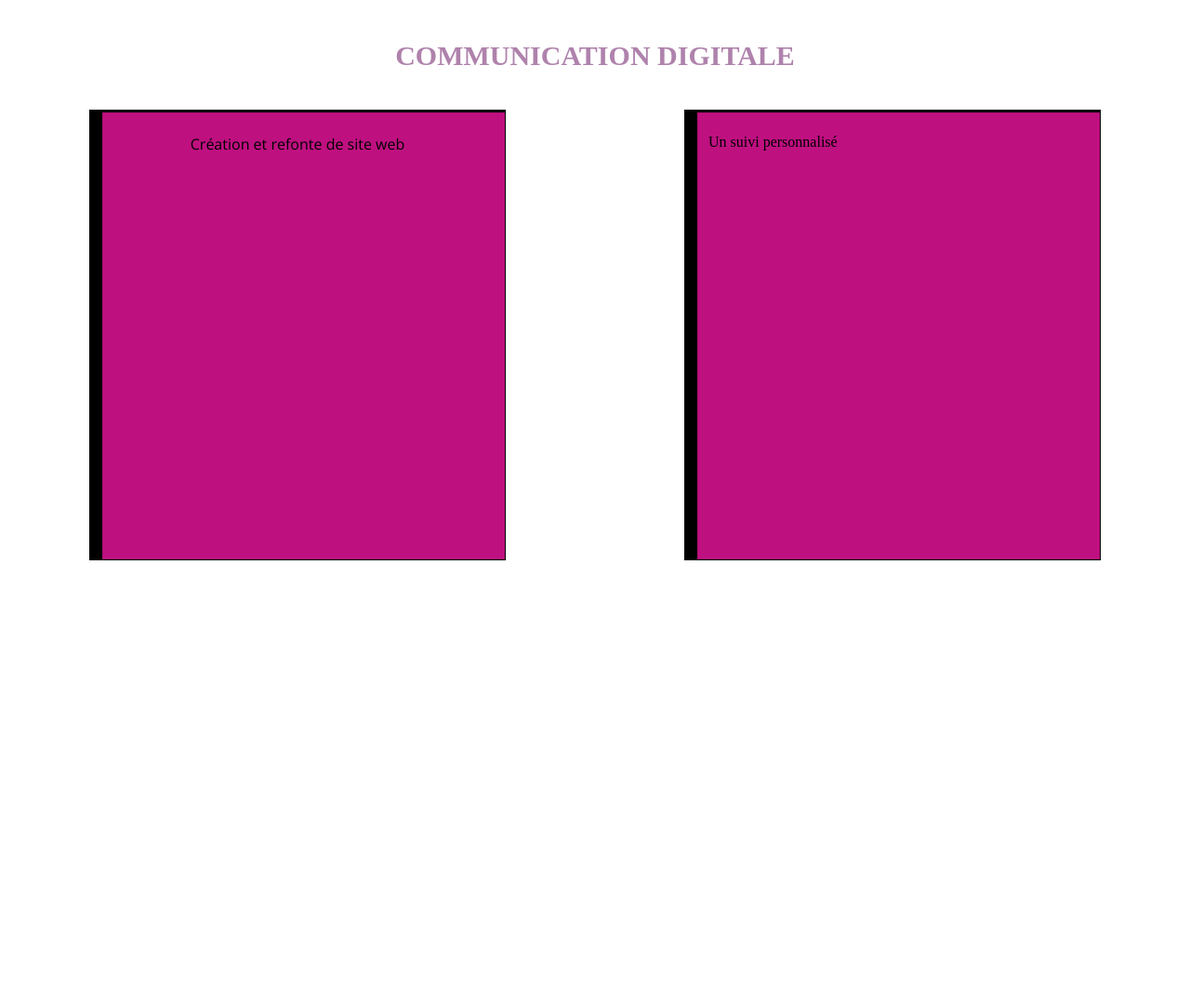
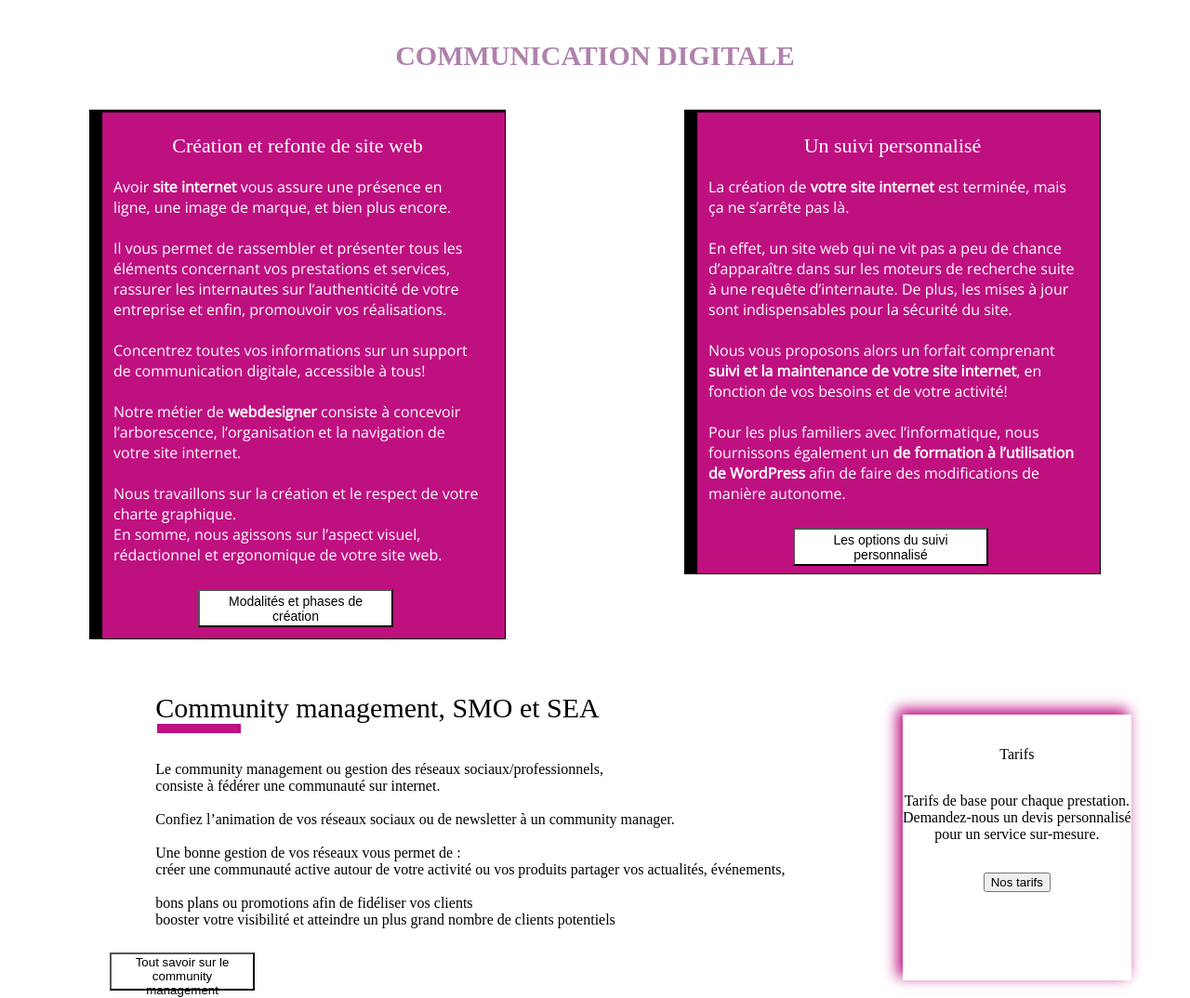
Before and after one commit to leelee04/Site-webdesign, a plain HTML site: page index.html in a window 1280 px wide. Shown: the part 693-1767 px from the top of the page at 93% size. Before the commit the page ends 1306 px from the top, so only its background shows below. Drawn offline with nearby package versions, Linux system fonts and the light colour scheme; a web font is replaced by a local one.

Commit message:
Community management, SMO et SEA et bloc droit

```diff
--- a/index.html
+++ b/index.html
@@ -65,13 +65,94 @@
     <h3 class="comdigitale">Communication digitale</h3>
     <div class="twoblocs">
         <div class="box1">
-<h4 class="titlebloc">Création et refonte de site web</h4>
+            <h4 class="titlebloc">Création et refonte de site web</h4>
+            <p class="ptextbox1">Avoir <strong> site internet</strong> vous assure une présence en ligne, une image de
+                marque, et bien plus encore. <br>
+                <br>
+                Il vous permet de rassembler et présenter tous les éléments concernant vos prestations et services,
+                rassurer les internautes sur l’authenticité de votre entreprise et enfin, promouvoir vos réalisations.
+
+                <br>
+                <br>
+                Concentrez toutes vos informations sur un support de communication digitale, accessible à tous!
+                <br>
+                <br>
+                Notre métier de <strong>webdesigner</strong> consiste à concevoir l’arborescence, l’organisation et la
+                navigation de votre site internet. <br>
+                <br>
+                Nous travaillons sur la création et le respect de votre charte graphique.
+                <br>
+                En somme, nous agissons sur l’aspect visuel, rédactionnel et ergonomique de votre site web.
+
+            </p>
+
+            <button class="btnbloc1"><span class="btntext">Modalités et phases de création</span></button>
+
+
         </div>
+
         <div class="box2">
             <h4 class="titlebloc2">Un suivi personnalisé</h4>
+            <p class="ptextbox2">La création de <strong>votre site internet</strong> est terminée, mais ça ne s’arrête
+                pas là.
+                <br>
+                <br>
+                En effet, un site web qui ne vit pas a peu de chance d’apparaître dans sur les moteurs de recherche
+                suite à une requête d’internaute.
+
+                De plus, les mises à jour sont indispensables pour la sécurité du site.
+                <br>
+                <br>
+                Nous vous proposons alors un forfait comprenant <strong> suivi et la maintenance de votre site
+                    internet</strong>, en fonction de vos besoins et de votre activité!
+                <br>
+                <br>
+                Pour les plus familiers avec l’informatique, nous fournissons également un <strong> de formation à
+                    l’utilisation de WordPress</strong> afin de faire des modifications de manière autonome.
+            </p>
+            <button class="btnbloc1"><span class="btntext">Les options du suivi personnalisé</span></button>
         </div>
     </div>
-<h4></h5>
+    <div class="twobloctext">
+        <div class="bloccommunity1">
+            <h6 class="titlecommunity">Community management, SMO et SEA</h6>
+            <p class="bordertitle"></p>
+            <p class="textcommunity">Le community management ou gestion des réseaux sociaux/professionnels,
+                <br>
+                consiste à fédérer une communauté sur internet.
+                <br>
+                <br>
+                Confiez l’animation de vos réseaux sociaux ou de newsletter à un community manager.
+                <br>
+                <br>
+                Une bonne gestion de vos réseaux vous permet de :
+                <br>
+                créer une communauté active autour de votre activité ou vos produits
+                partager vos actualités, événements,
+                <br>
+                <br>
+                bons plans ou promotions afin de fidéliser vos clients
+                <br>
+                booster votre visibilité et atteindre un plus grand nombre de clients potentiels
+            </p>
+            <button class="btncommunity">Tout savoir sur le community management</button>
+        </div>
+        <div class="bloccommunity2">
+            <div class="bloctarif">
+                <h1 class="tarif">Tarifs</h1>
+                <p class="ptarif">
+                    <center class="centertext">Tarifs de base pour chaque prestation.
+                        <br>
+                        Demandez-nous un devis personnalisé
+                        <br>
+                        pour un service sur-mesure.
+                </p>
+            </center>
+                <center class="centertext"><button class="btndevis">Nos tarifs</button></center>
+
+            </div>
+        </div>
+    </div>
 </body>
 
 </html>
--- a/style.css
+++ b/style.css
@@ -233,16 +233,17 @@ hr {
 }
 .box1{
     width: 35%;
-    height: 485px;
+    height: 570px;
     margin: 10px;
     padding: 25px;
     border: 1px solid black;
     background-color: #BF1080;
     box-shadow: inset 12px 1px 1px 1px black;
+
 }
 .box2{
     width: 35%;
-    height: 485px;
+    height: 500px;
     margin: 10px;
     padding: 25px;
     border: 1px solid black;
@@ -250,10 +251,90 @@ hr {
     box-shadow: inset 12px 1px 1px 1px black;
 }
 .titlebloc{
-    font-family: open sans;
+    font-family: 'Candal';
     display: flex;
     justify-content: space-around;
+    color: white;
+    font-size: 22px;
 }
 .titlebloc2{
+    font-family: 'Candal';
+    display: flex;
+    justify-content: space-around;
+    color: white;
+    font-size: 22px;
+}
+.ptextbox1{
+    font-family: 'Open Sans';
+    margin-top: 20px;
+    color: white;
+}
+.ptextbox2{
+    font-family: 'Open Sans';
+    margin-top: 20px;
+    color: white;
+}
+.btnbloc1{
+    width: 53%;
+    height: 41px;
+    background-color: white;
+    margin-top: 26px;
+    margin-left: 23%;
+}
+
+
+.btntext{
+    font-size: 14px;
 
 }
+.titlecommunity{
+    font-family: 'Candal';
+    margin-top: 47px;
+    margin-left: 104px;
+    font-size: 30px;
+}
+.bordertitle{
+    border-bottom: 10px solid #BF1080;
+    margin-left: 106px;
+    margin-right: 75%;
+    margin-bottom: 30px;
+}
+.btncommunity{
+    width: 20%;
+    height: 41px;
+    background-color: white;
+    margin-top: 26px;
+    margin-left: 7%;
+}
+.bloccommunity2{
+
+}
+.textcommunity{
+    margin-left: 104px;
+}
+.btndevis{
+display: flex;
+    align-items: center;
+}
+.twobloctext{
+    display: flex;
+    flex-direction: row;
+    align-items: center;
+    justify-content: space-around;
+}
+.tarif{
+    font-family: 'candal';
+    display: flex;
+    justify-content: center;
+}
+.bloctarif{
+    box-shadow: -5px -5px 14px 1px #bf1080;
+    padding-top: 34px;
+    padding-bottom: 95px;
+    margin-top: 51px;
+}
+.centertext{
+    display: flex;
+    justify-content: center;
+    margin-top: 32px;
+}
```
